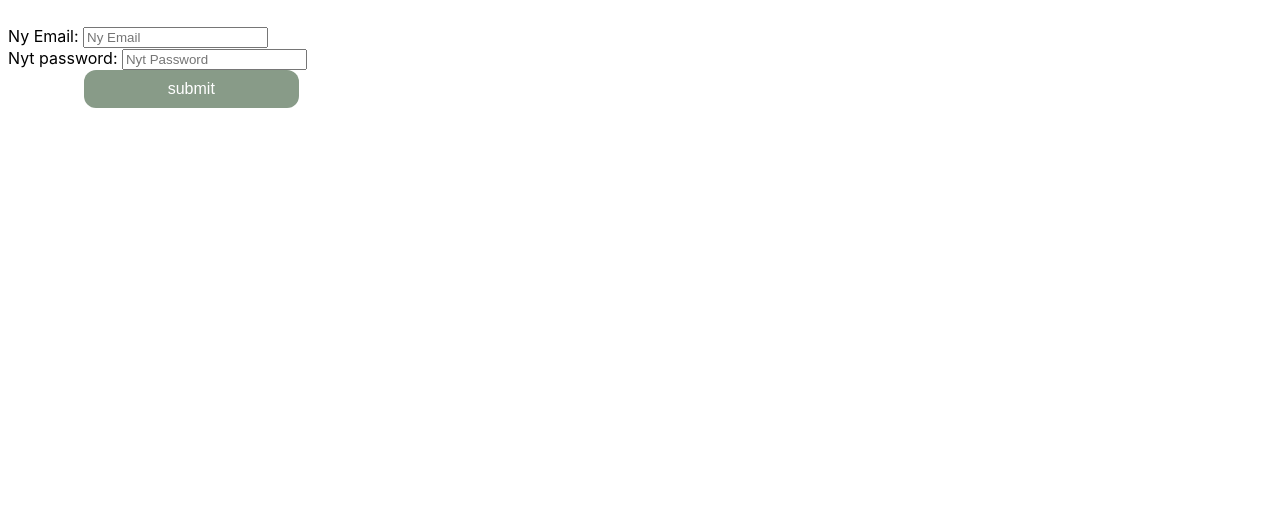
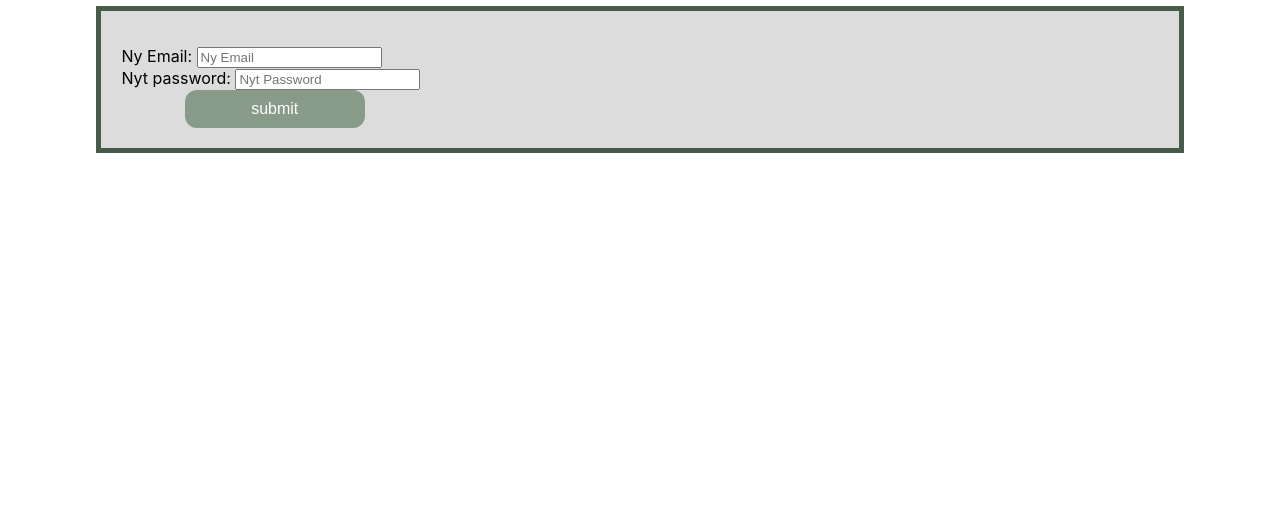
Before and after one commit to sofi122d/Hjemmeside, a website: page src/views/index.html in a window 1280 px wide. Shown: the part 292-800 px from the top of the page. Drawn offline with Linux system fonts and the light colour scheme.

Commit message:
style af hjemmeside 4

```diff
--- a/src/views/style.css
+++ b/src/views/style.css
@@ -62,6 +62,15 @@ body {
 }
 
 
+/* Opret Produkt */
+.form {
+    margin-left: 7%;
+    margin-right: 7%;
+    background-color: gainsboro;
+    padding: 15px 0px 0px 20px;
+    border: solid rgba(15, 39, 17, 0.719) 5px;
+}
+
 /* Product tabel */
 .knapProdukter {
     background-color: #889b88;
@@ -75,6 +84,7 @@ body {
     transition-duration: 0.2s;
     width: 17%;
     margin-left: 6%;
+    margin-bottom: 20px;
 }
 
 .knapProdukter:hover {
```
